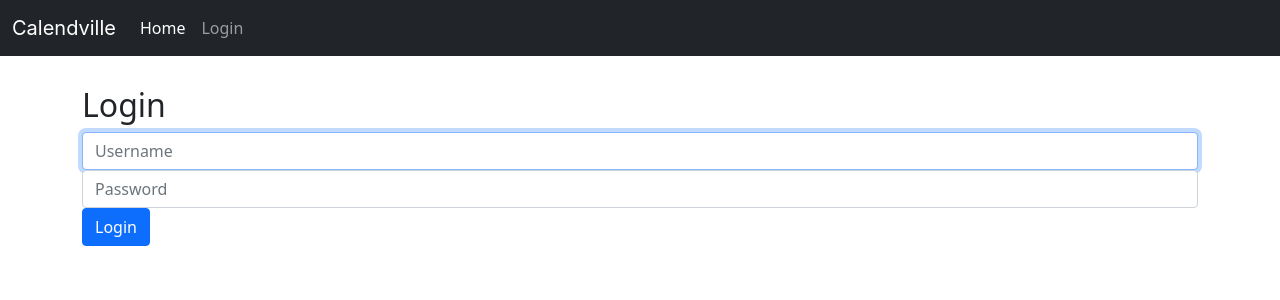
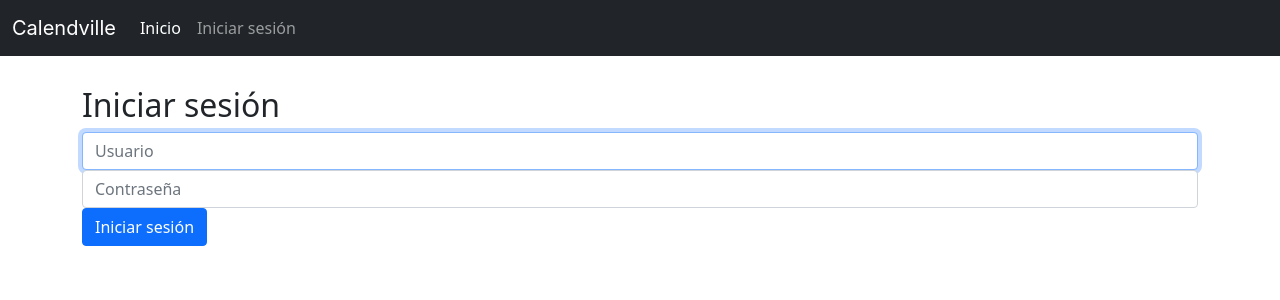
Before and after one commit to Dasc1227/Softville-NotTraditional, a Django app: page /login in a window 1280 px wide. Shown: the top 300 px of the page. Run offline with Django 3.2, Linux system fonts and the light colour scheme.

Commit message:
UI spanish translation

```diff
--- a/calendville/appointments/templates/index.html
+++ b/calendville/appointments/templates/index.html
@@ -2,6 +2,6 @@
 
 {% block content %}
 
-  <h2>Appointments</h2>
+  <h2>Citas</h2>
 
 {% endblock %}
--- a/calendville/appointments/templates/layout.html
+++ b/calendville/appointments/templates/layout.html
@@ -30,15 +30,15 @@
         <div class="collapse navbar-collapse" id="navbarNavDropdown">
           <ul class="navbar-nav">
             <li class="nav-item">
-              <a class="nav-link active" aria-current="page" href="{% url 'index' %}">Home</a>
+              <a class="nav-link active" aria-current="page" href="{% url 'index' %}">Inicio</a>
             </li>
               {% if user.is_authenticated %}
                 <li class="nav-item">
-                    <a class="nav-link" href="{% url 'logout' %}">Logout</a>
+                    <a class="nav-link" href="{% url 'logout' %}">Cerrar sesión</a>
                 </li>
               {% else %}
                 <li class="nav-item">
-                    <a class="nav-link" href="{% url 'login' %}">Login</a>
+                    <a class="nav-link" href="{% url 'login' %}">Iniciar sesión</a>
                 </li>
               {% endif %}
           </ul>
--- a/calendville/appointments/templates/login.html
+++ b/calendville/appointments/templates/login.html
@@ -2,7 +2,7 @@
 
 {% block content %}
 
-    <h2>Login</h2>
+    <h2>Iniciar sesión</h2>
 
     {% if message %}
         <div>{{ message }}</div>
@@ -12,12 +12,12 @@
         {% csrf_token %}
         <input type="hidden" name="next" value="{{ request.GET.next }}" />
         <div class="form-group">
-            <input autofocus class="form-control" type="text" name="username" placeholder="Username">
+            <input autofocus class="form-control" type="text" name="username" placeholder="Usuario">
         </div>
         <div class="form-group">
-            <input class="form-control" type="password" name="password" placeholder="Password">
+            <input class="form-control" type="password" name="password" placeholder="Contraseña">
         </div>
-        <input class="btn btn-primary" type="submit" value="Login">
+        <input class="btn btn-primary" type="submit" value="Iniciar sesión">
     </form>
 
 {% endblock %}
```
